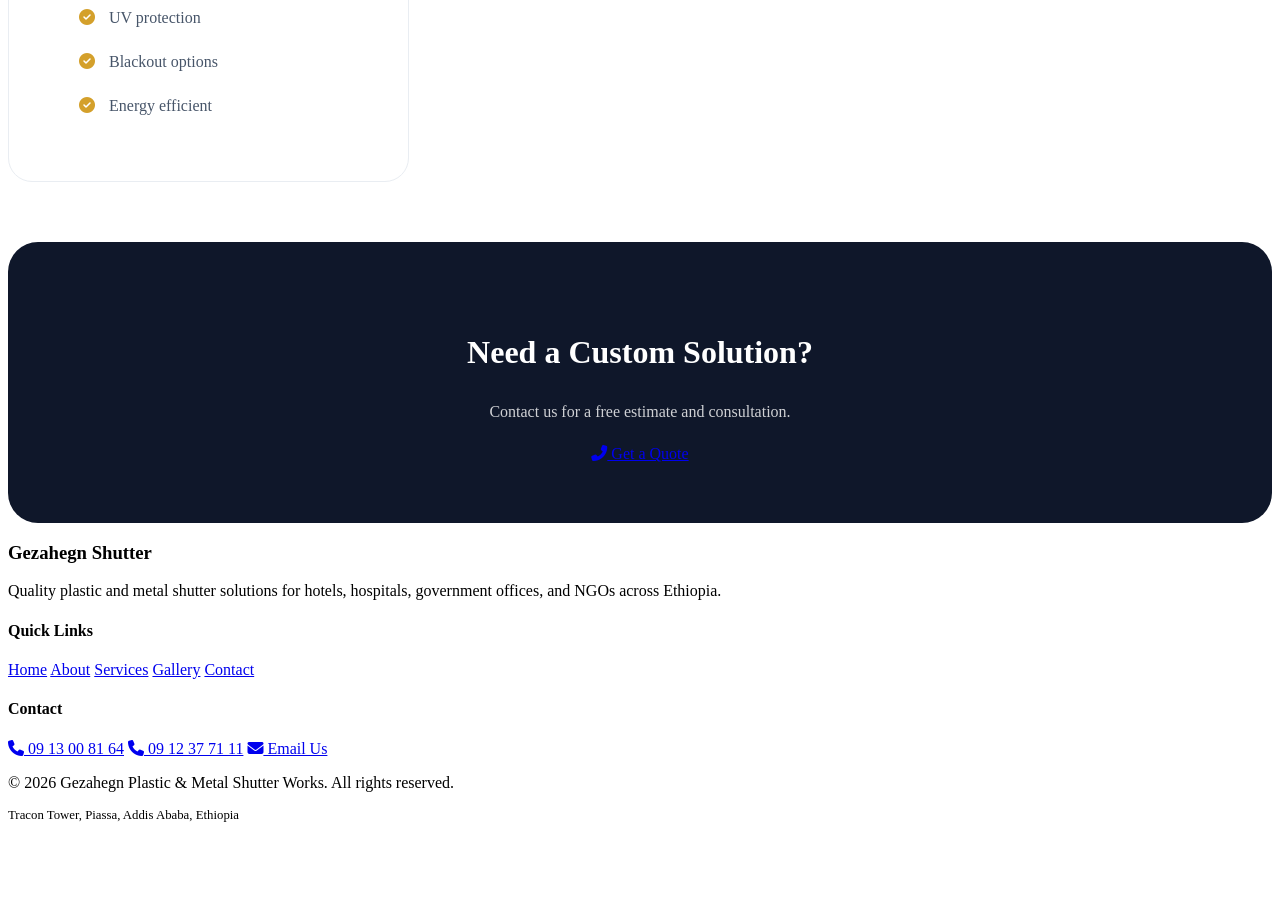
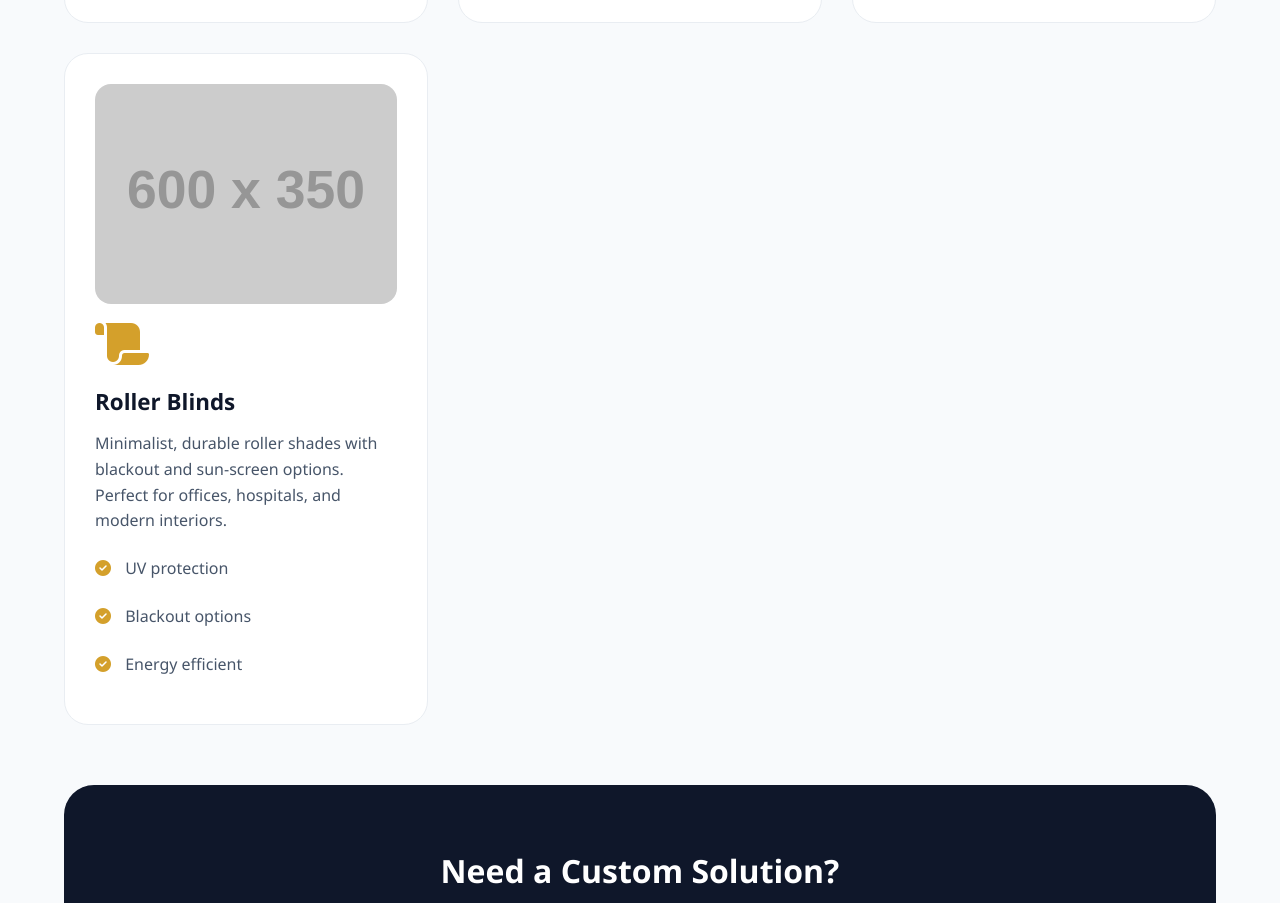
Before and after one commit to gezahegntad6266-ops/milkway-constraction, a plain HTML site: page services.html in a window 1280 px wide. Shown: the part 1097-2000 px from the top of the page. Before the commit the page ends 1932 px from the top, so only its background shows below. Drawn offline with Linux system fonts and the light colour scheme; placeholder pictures from the web are drawn by us.

Commit message:
Update services.html

```diff
--- a/services.html
+++ b/services.html
@@ -5,82 +5,7 @@
     <meta name="viewport" content="width=device-width, initial-scale=1.0">
     <title>Gezahegn Shutter Works | Services</title>
     <link rel="stylesheet" href="https://cdnjs.cloudflare.com/ajax/libs/font-awesome/6.5.0/css/all.min.css">
-
-    <style>
-        /* COPY ALL CSS FROM index.html HERE */
-        /* (All the styles from the index.html file) */
-
-        /* Additional Services Page Styles */
-        .services-full-grid {
-            display: grid;
-            grid-template-columns: repeat(auto-fit, minmax(300px, 1fr));
-            gap: 30px;
-        }
-        .service-full-card {
-            background: #fff;
-            border-radius: 24px;
-            padding: 30px;
-            border: 1px solid #e9edf2;
-            transition: 0.3s ease;
-        }
-        .service-full-card:hover {
-            border-color: #d4a02b;
-            box-shadow: 0 8px 30px rgba(0, 0, 0, 0.06);
-            transform: translateY(-4px);
-        }
-        .service-full-card i {
-            font-size: 3rem;
-            color: #d4a02b;
-            margin-bottom: 16px;
-        }
-        .service-full-card h3 {
-            font-size: 1.4rem;
-            margin-bottom: 12px;
-            color: #0f172a;
-        }
-        .service-full-card p {
-            color: #475569;
-            margin-bottom: 16px;
-        }
-        .service-full-card ul {
-            list-style: none;
-        }
-        .service-full-card ul li {
-            padding: 6px 0;
-            color: #475569;
-        }
-        .service-full-card ul li i {
-            font-size: 1rem;
-            margin-right: 10px;
-            color: #d4a02b;
-        }
-        .cta-section {
-            text-align: center;
-            background: #0f172a;
-            color: #fff;
-            padding: 60px;
-            border-radius: 30px;
-            margin-top: 60px;
-        }
-        .cta-section h3 {
-            font-size: 2rem;
-        }
-        .cta-section p {
-            opacity: 0.8;
-            margin: 12px 0 24px;
-        }
-        @media screen and (max-width: 768px) {
-            .services-full-grid {
-                grid-template-columns: 1fr;
-            }
-            .cta-section {
-                padding: 40px 20px;
-            }
-            .cta-section h3 {
-                font-size: 1.6rem;
-            }
-        }
-    </style>
+    <link rel="stylesheet" href="css/style.css">
 </head>
 <body>
 
@@ -105,10 +30,10 @@
     </header>
 
     <!-- PAGE HEADER -->
-    <section class="page-header" style="background: linear-gradient(135deg, #0f172a 0%, #1e3a5f 100%); color: #fff; padding: 60px 0; text-align: center;">
+    <section class="page-header">
         <div class="container">
-            <h1 style="font-size: 2.8rem; font-weight: 700;">Our <span style="color: #d4a02b;">Services</span></h1>
-            <p style="opacity: 0.8; margin-top: 8px;">Precision engineering for every space</p>
+            <h1>Our <span>Services</span></h1>
+            <p>Precision engineering for every space</p>
         </div>
     </section>
 
@@ -118,6 +43,10 @@
             <div class="services-full-grid">
                 <!-- Service 1 -->
                 <div class="service-full-card">
+                    <div class="service-full-image">
+                        <img src="https://via.placeholder.com/600x350/1e3a5f/d4a02b?text=Galvanized+Shutters"
+                             alt="Galvanized Shutters">
+                    </div>
                     <i class="fas fa-archway"></i>
                     <h3>Galvanized Shutters</h3>
                     <p>Heavy-duty, rust-resistant shutters perfect for industrial and commercial applications. Our galvanized shutters are designed to withstand harsh conditions while providing security and durability.</p>
@@ -130,6 +59,10 @@
 
                 <!-- Service 2 -->
                 <div class="service-full-card">
+                    <div class="service-full-image">
+                        <img src="https://via.placeholder.com/600x350/1e3a5f/d4a02b?text=Vertical+Blinds"
+                             alt="Vertical Blinds">
+                    </div>
                     <i class="fas fa-arrows-alt-v"></i>
                     <h3>Vertical Blinds</h3>
                     <p>Elegant and functional vertical blinds perfect for large windows and glass facades. Available in over 30 colors and patterns to match any interior design.</p>
@@ -142,6 +75,10 @@
 
                 <!-- Service 3 -->
                 <div class="service-full-card">
+                    <div class="service-full-image">
+                        <img src="https://via.placeholder.com/600x350/1e3a5f/d4a02b?text=Venetian+Blinds"
+                             alt="Venetian Blinds">
+                    </div>
                     <i class="fas fa-grip-lines"></i>
                     <h3>Venetian Blinds</h3>
                     <p>Classic venetian blinds made from aluminum or wood slats. Custom-sized for any window, offering precise light control and timeless style.</p>
@@ -154,6 +91,10 @@
 
                 <!-- Service 4 -->
                 <div class="service-full-card">
+                    <div class="service-full-image">
+                        <img src="https://via.placeholder.com/600x350/1e3a5f/d4a02b?text=Roller+Blinds"
+                             alt="Roller Blinds">
+                    </div>
                     <i class="fas fa-scroll"></i>
                     <h3>Roller Blinds</h3>
                     <p>Minimalist, durable roller shades with blackout and sun-screen options. Perfect for offices, hospitals, and modern interiors.</p>
@@ -180,7 +121,7 @@
             <div class="footer-grid">
                 <div class="footer-brand">
                     <h3>Gezahegn <span>Shutter</span></h3>
-                    <p>Quality plastic and metal shutter solutions for hotels, hospitals, government offices, and NGOs across Ethiopia.</p>
+                    <p>Quality plastic and metal shutter solutions for hotels, hospitals, government offices, and NGOs.</p>
                 </div>
                 <div class="footer-links">
                     <h4>Quick Links</h4>
@@ -204,37 +145,6 @@
         </div>
     </footer>
 
-    <script>
-        (function() {
-            const hamburger = document.getElementById('hamburgerBtn');
-            const navLinks = document.getElementById('navLinks');
-            if (hamburger && navLinks) {
-                hamburger.addEventListener('click', function(e) {
-                    e.stopPropagation();
-                    const active = navLinks.classList.toggle('active');
-                    this.innerHTML = active ? '<i class="fas fa-times"></i>' : '<i class="fas fa-bars"></i>';
-                    document.body.style.overflow = active ? 'hidden' : '';
-                });
-                document.querySelectorAll('.nav-links a').forEach(link => {
-                    link.addEventListener('click', function() {
-                        navLinks.classList.remove('active');
-                        hamburger.innerHTML = '<i class="fas fa-bars"></i>';
-                        document.body.style.overflow = '';
-                    });
-                });
-                document.addEventListener('click', function(e) {
-                    if (!hamburger.contains(e.target) && !navLinks.contains(e.target)) {
-                        navLinks.classList.remove('active');
-                        hamburger.innerHTML = '<i class="fas fa-bars"></i>';
-                        document.body.style.overflow = '';
-                    }
-                });
-            }
-            const yearEl = document.querySelector('.footer-bottom p');
-            if (yearEl) {
-                yearEl.innerHTML = yearEl.innerHTML.replace('2026', new Date().getFullYear());
-            }
-        })();
-    </script>
+    <script src="js/main.js"></script>
 </body>
 </html>
```
